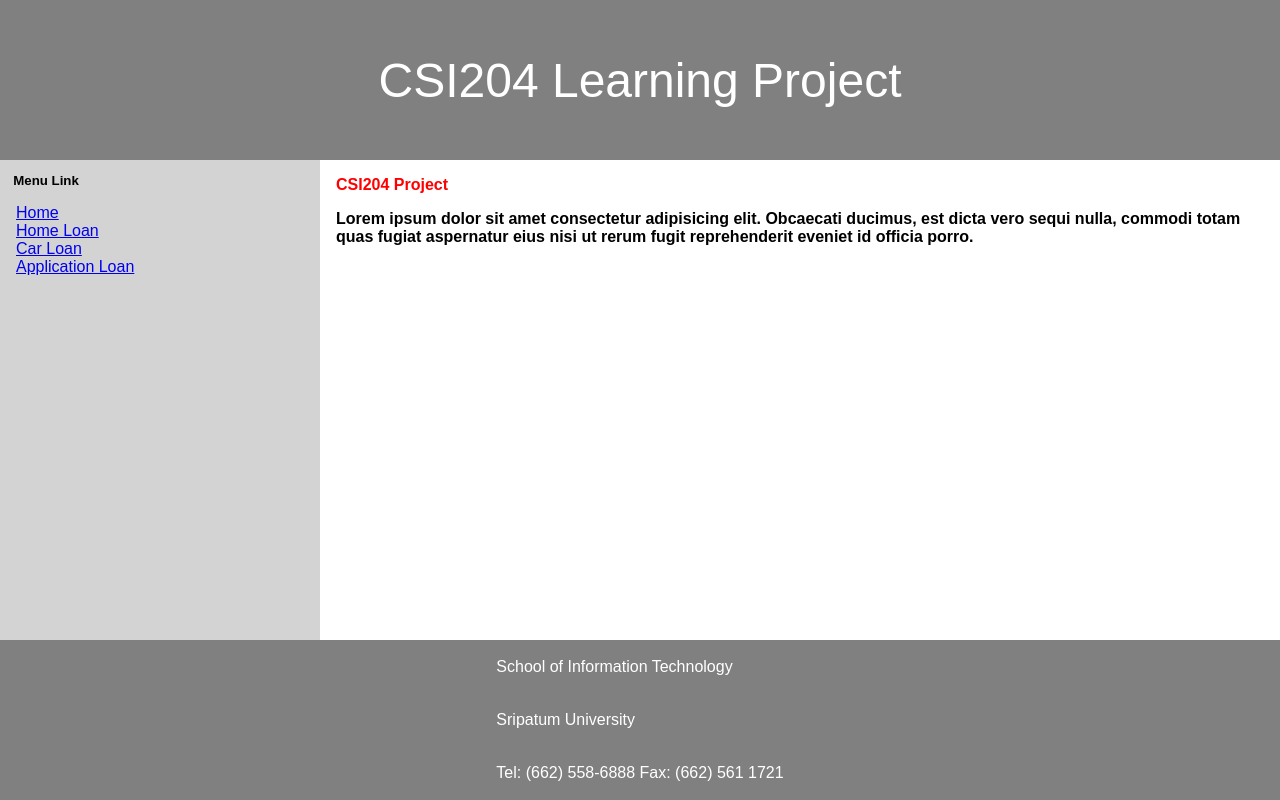
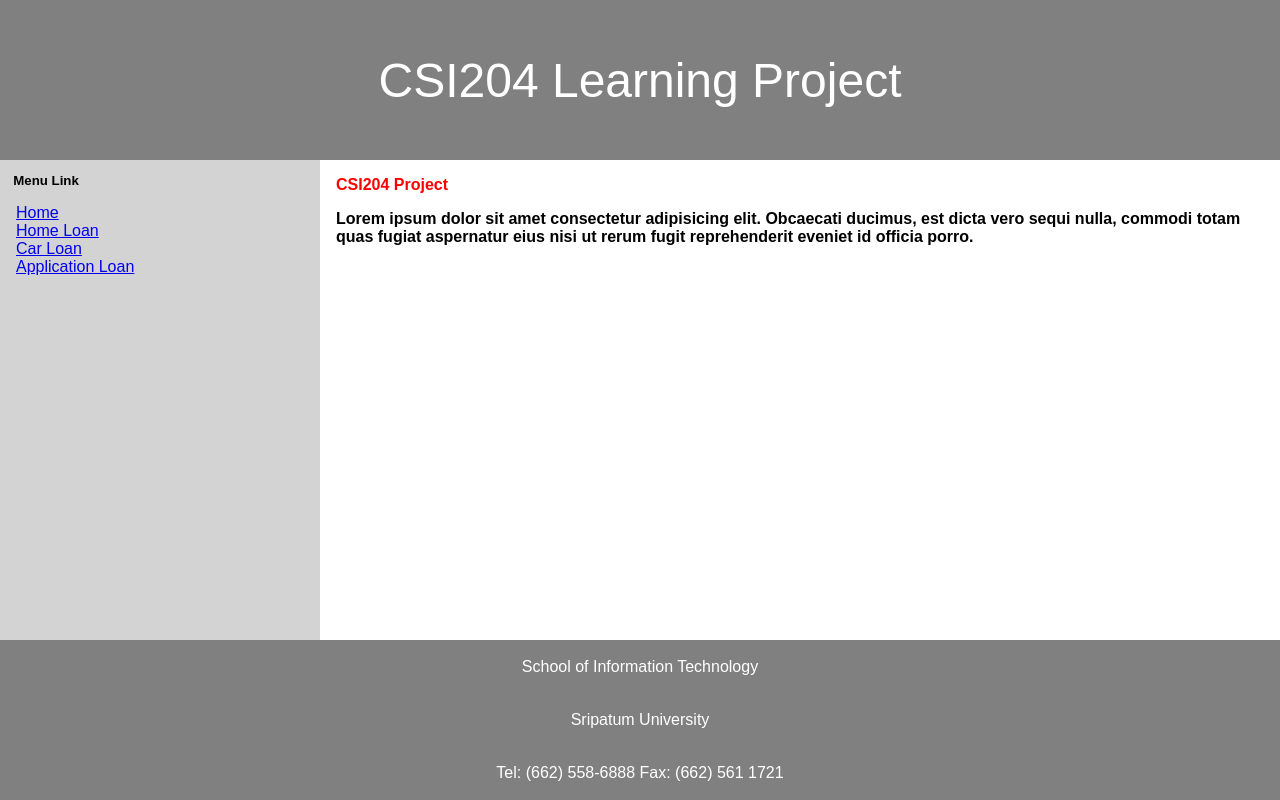
Before and after one commit to PitchayaHutajuta/CSI204, a plain HTML site: page week5/index.html in a window 1280 px wide. Drawn offline with Linux system fonts and the light colour scheme.

Commit message:
edit css

```diff
--- a/week5/style.css
+++ b/week5/style.css
@@ -63,7 +63,8 @@
   align-items: center;
 }
 
-footer .line1, .line2, .line3 {
+footer {
   margin: 0;
+  text-align: center;
   color: white;
 }
```
